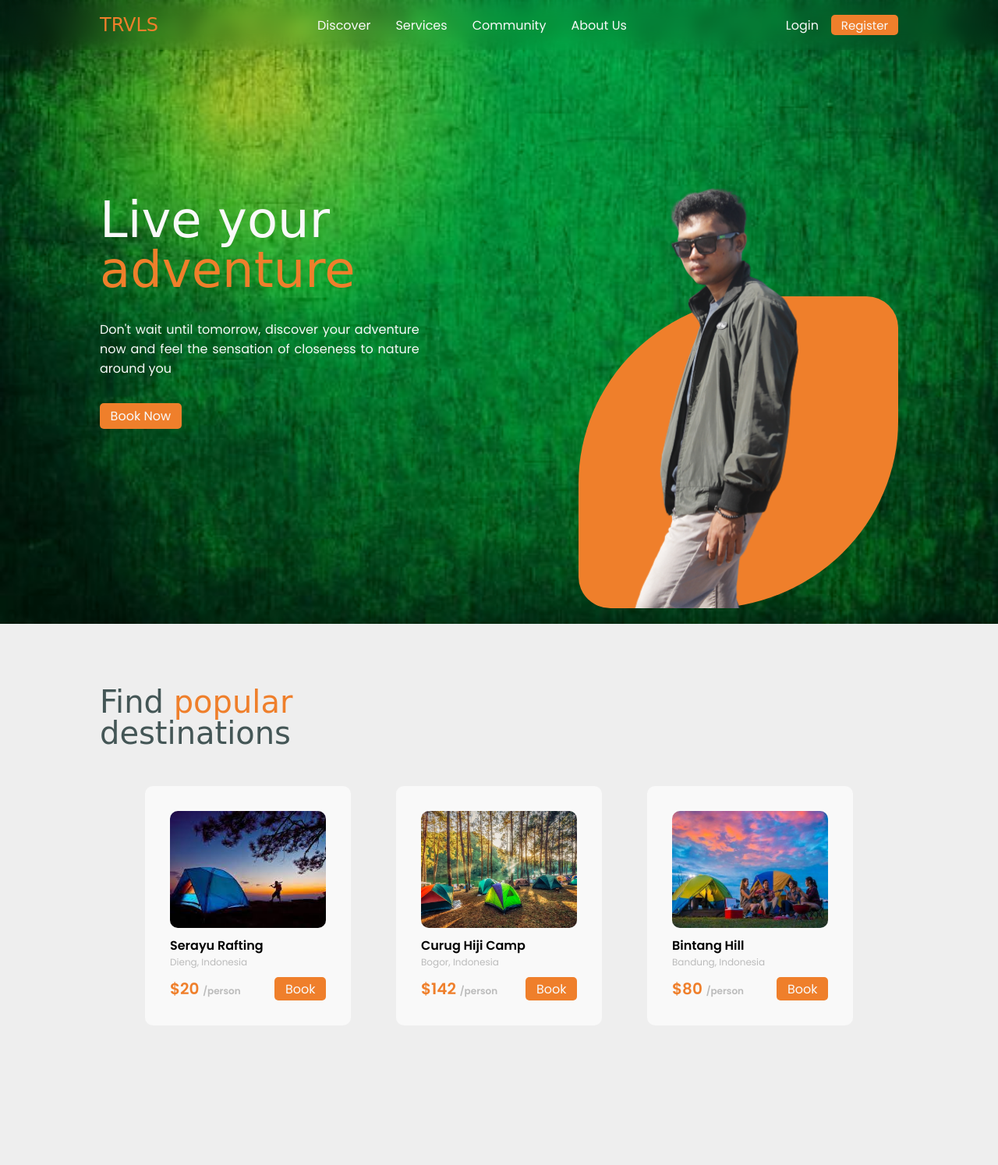
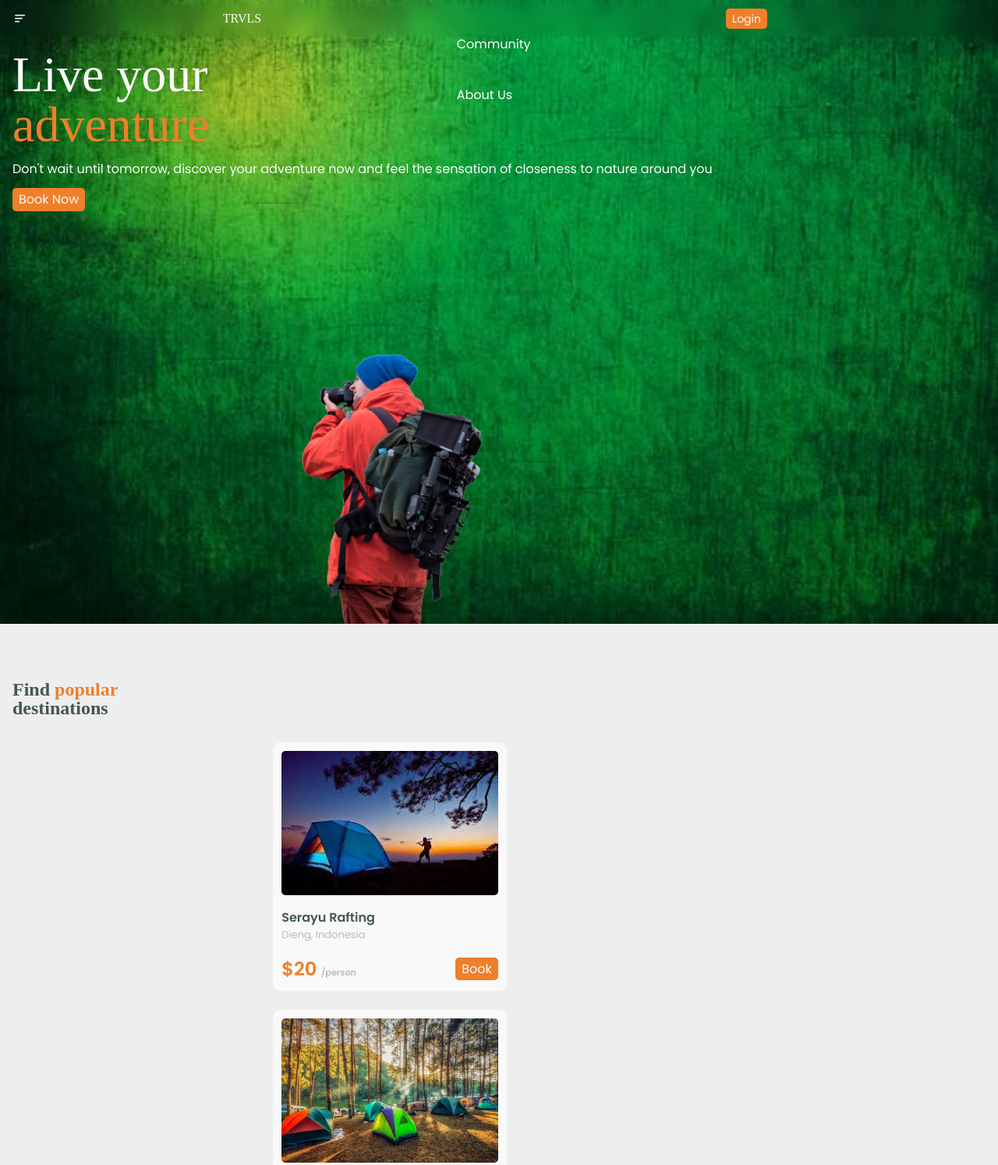
Before and after one commit to faridzwahyu/webstatic-travel, a plain HTML site: page index.html in a window 1280 px wide. Shown: the top 1494 px of the page at 78% size. Drawn offline with nearby package versions, Linux system fonts and the light colour scheme; a web font is replaced by a local one.

Commit message:
Rebuild style

```diff
--- a/css/style.css
+++ b/css/style.css
@@ -1,11 +1,30 @@
 @import url("https://fonts.googleapis.com/css2?family=Bungee+Inline&family=Poppins:wght@400;500;600&display=swap");
 
+/* ==================== VARIABLE ==================== */
 :root {
-   --font-title: "Bungee Inline", cursive;
+   --header: 3rem;
+   --font-title: "Bungee Inline";
    --font-body: "Poppins", sans-serif;
-   --header: 4rem;
+   --color-orange: #ef7f2b;
+   --color-white: #f9f9f9;
+   --color-lightgrey: #bbb;
+   --color-grey: #445656;
+   --font-big: 2.5rem;
+   --font-normal: 0.938rem;
+   --font-small: 0.813rem;
+   --font-smallest: 0.75rem;
 }
 
+@media screen and (min-width: 968px) {
+   :root {
+      --font-big: 4rem;
+      --font-normal: 1rem;
+      --font-small: 0.875rem;
+      --font-smallest: 0.813rem;
+   }
+}
+
+/* ==================== BASE ==================== */
 * {
    margin: 0;
    padding: 0;
@@ -17,21 +36,56 @@ html {
 }
 
 body {
+   margin: var(--header) 0 0 0;
    font-family: var(--font-body);
-   overflow-x: hidden;
+   font-size: var(--font-normal);
+   color: var(--color-grey);
    background-color: #eee;
+}
+
+h1,
+h2,
+h3 {
+   font-family: var(--font-title);
+}
+
+ul {
+   list-style: none;
 }
 
 a {
    text-decoration: none;
-   color: #f9f9f9;
+   color: var(--color-white);
 }
 
-/* HEADER */
+img {
+   max-width: 100%;
+   height: auto;
+   display: block;
+}
+
+/* ==================== CSS CLASS ==================== */
+.section {
+   padding: 4.5rem 0 2.5rem;
+}
+
+.container {
+   max-width: 968px;
+   margin-right: 1rem;
+   margin-left: 1rem;
+}
+
+.grid {
+   display: grid;
+   gap: 1.5rem;
+}
+
+/* ==================== HEADER ==================== */
 .header {
+   width: 100%;
    position: fixed;
    top: 0;
-   width: 100vw;
+   left: 0;
    height: var(--header);
    backdrop-filter: blur(10px);
    z-index: 999;
@@ -39,286 +93,215 @@ a {
 }
 
 .header.solid {
-   background-color: #445656;
-   box-shadow: 0 0 4px rgba(0, 0, 0, 0.5);
+   background-color: var(--color-grey);
 }
 
 .nav {
-   display: flex;
-   justify-content: space-between;
-   align-items: center;
-   width: 80vw;
-   margin: auto;
-   height: 100%;
-}
-
-.nav .menu-button {
-   display: none;
-   font-size: 1.25rem;
-   color: #f9f9f9;
-   cursor: pointer;
-}
-
-.nav-title {
-   font-family: var(--font-title);
-   font-size: 1.5rem;
-   color: #ef7f2b;
-}
-
-.nav-list {
-   list-style: none;
-   display: flex;
-   gap: 2rem;
-}
-
-.nav-button {
-   display: flex;
-   align-items: center;
-   gap: 1rem;
-}
-
-.nav-button a {
-   display: inline-block;
-}
-
-.nav-button a:last-child {
-   background-color: #ef7f2b;
-   padding: 0.1rem 0.8rem;
-   font-size: 0.938rem;
-   border-radius: 5px;
-}
-
-/* MAIN */
-
-/* DISCOVER SECTION */
-.discover {
-   background-image: url("../img/home.jpg");
-   background-size: cover;
-   width: 100vw;
-}
-
-.discover-container {
-   display: flex;
-   align-items: center;
-   justify-content: space-between;
-   width: 80vw;
-   margin: auto;
-   height: 100vh;
-}
-
-.discover-data {
-   width: 40%;
-   display: flex;
-   flex-direction: column;
-   justify-content: center;
-   gap: 2rem;
-}
-
-.discover-title {
-   font-family: var(--font-title);
-   color: #f9f9f9;
-   font-size: 4rem;
-   line-height: 1;
-}
-
-.discover-title span {
-   color: #ef7f2b;
-}
-
-.discover-description {
-   color: #f9f9f9;
-   text-align: justify;
-}
-
-.discover-description a {
-   display: inline-block;
-   background-color: #ef7f2b;
-   color: #f9f9f9;
-   padding: 0.25rem 0.85rem;
-   margin-top: 2rem;
-   border-radius: 5px;
-}
-
-.discover-image {
-   position: relative;
-   width: 40%;
-   height: 400px;
-   right: 0;
-   bottom: -180px;
-   background-color: #ef7f2b;
-   border-radius: 60% 10% 60% 10%;
-}
-
-.discover-image img {
-   position: absolute;
-   width: 100%;
-   height: auto;
-   left: -3rem;
-   bottom: 0;
-   object-fit: cover;
-}
-
-/* SERVICES SECTION */
-.section {
-   height: calc(100vh - 4rem);
-   padding-top: 5rem;
-   width: 80vw;
-   margin: auto;
-}
-
-.services-title {
-   font-family: var(--font-title);
-   font-size: 2.5rem;
-   color: #445656;
-   line-height: 1;
-}
-
-.services-title span {
-   color: #ef7f2b;
-}
-
-.services-container {
-   display: flex;
-   justify-content: space-evenly;
-   flex-wrap: wrap;
-}
-
-.services-data {
-   display: flex;
-   flex-direction: column;
-   background-color: #f9f9f9;
-   padding: 2rem;
-   border-radius: 10px;
-   margin-top: 3rem;
-}
-
-.services-data img {
-   width: 200px;
-   height: 150px;
-   object-fit: cover;
-   border-radius: 10px;
-}
-
-.services-description {
-   padding: 10px 0;
-}
-
-.services-description h4 {
-   font-size: 1rem;
-}
-
-.services-description p {
-   font-size: 0.75rem;
-   color: #bbb;
-}
-
-.services-button {
+   height: var(--header);
    display: flex;
    justify-content: space-between;
    align-items: center;
 }
 
-.services-button .price {
-   font-weight: 600;
-   font-size: 1.25rem;
-   color: #ef7f2b;
+.nav-toggle {
+   font-size: 1.2rem;
+   color: var(--color-white);
+   cursor: pointer;
 }
 
-.services-button .price span {
-   color: #bbb;
-   font-size: 0.75rem;
+.nav-logo {
+   font-family: var(--font-title);
 }
 
-.services-button a {
-   display: block;
-   background-color: #ef7f2b;
-   padding: 0.15rem 0.85rem;
-   border-radius: 5px;
-}
-
-/* MEDIA QUERIES */
 @media screen and (max-width: 768px) {
-   body {
-      font-size: 0.938px;
-   }
-
-   .nav,
-   .discover-container,
-   .section {
-      width: 90vw;
-   }
-
-   .nav .menu-button {
-      display: block;
-   }
-
    .nav-menu {
-      position: absolute;
+      position: fixed;
       top: var(--header);
       left: -100%;
-      width: 100%;
+      width: 75%;
       height: 100vh;
-      background-color: #f9f9f9;
-      transition: all 0.5s ease;
+      background-color: var(--color-grey);
+      box-shadow: 1px 0 8px rgba(0, 0, 0, 0.5);
+      padding: 3rem;
+      transition: 0.4s;
    }
 
    .nav-menu.active {
       left: 0;
    }
+}
 
 .nav-list {
+   display: flex;
    flex-direction: column;
-      text-align: center;
-      margin-top: 2rem;
+   row-gap: 2.5rem;
 }
 
-   .nav-link {
-      padding: 1rem;
-      color: #445656;
+.nav-link:hover {
+   color: var(--color-lightgrey);
 }
 
-   .nav-button {
-      gap: 1rem;
+.nav-login {
+   display: inline-block;
+   font-size: var(--font-small);
+   padding: 0.15rem 0.5rem;
+   border-radius: 5px;
+   background-color: var(--color-orange);
 }
 
-   .nav-button a {
-      font-size: 0.875rem;
+/* ==================== MAIN ==================== */
+
+/* ==================== DISCOVER ==================== */
+.discover-background {
+   position: absolute;
+   top: 0;
+   left: 0;
+   width: 100%;
+   height: 100vh;
 }
 
 .discover-container {
-      flex-direction: column;
-      align-items: flex-end;
-      justify-content: center;
+   position: relative;
+   height: calc(100vh - var(--header));
 }
 
 .discover-data {
-      width: 100%;
-      height: 100%;
+   padding-top: 1rem;
+   color: var(--color-white);
 }
 
 .discover-title {
-      font-size: 2rem;
+   font-family: var(--font-title);
+   font-size: var(--font-big);
+   line-height: 1;
+   margin-bottom: 0.75rem;
+}
+
+.discover-title span {
+   color: var(--color-orange);
+}
+
+.discover-desc {
+   margin-bottom: 0.75rem;
+}
+
+.discover-button {
+   display: inline-block;
+   padding: 0.15rem 0.5rem;
+   border-radius: 5px;
+   background-color: var(--color-orange);
 }
 
 .discover-image {
-      width: 300px;
-      height: 600px;
-      bottom: -40px;
-      right: 0;
+   width: 260px;
+   justify-self: center;
+   align-self: end;
 }
 
-   .discover-image img {
-      width: 300px;
-      left: -1.5rem;
+/* ==================== SERVICES ==================== */
+.services-title {
+   line-height: 1;
 }
 
-   .services-title {
-      font-size: 1.5rem;
-   }
+.services-title span {
+   color: var(--color-orange);
 }
 
-@media screen and (max-width: 480px) {
-   body {
-      font-size: 0.813rem;
+.services-data {
+   margin-top: 2rem;
+   justify-items: center;
 }
+
+.services-item {
+   width: 300px;
+   padding: 0.7rem;
+   border-radius: 10px;
+   background-color: var(--color-white);
 }
+
+.services-item img {
+   width: 100%;
+   border-radius: 5px;
+   margin-bottom: 1rem;
+}
+
+.services-item p {
+   font-size: var(--font-smallest);
+   color: var(--color-lightgrey);
+   margin-bottom: 1rem;
+}
+
+.label {
+   display: flex;
+   justify-content: space-between;
+   align-items: center;
+}
+
+.label .price {
+   font-weight: 600;
+   font-size: 1.5rem;
+   color: var(--color-orange);
+}
+
+.label .price span {
+   font-size: 0.7rem;
+   color: var(--color-lightgrey);
+}
+
+.label a {
+   display: inline-block;
+   padding: 0.15rem 0.5rem;
+   border-radius: 5px;
+   background-color: var(--color-orange);
+}
+
+/* COMMUNITY */
+.community-container {
+}
+
+.community-container img {
+   width: 300px;
+   justify-self: center;
+}
+
+.community-content {
+}
+
+.community-content .title {
+   line-height: 1;
+   margin-bottom: 1rem;
+}
+
+.community-content .title span {
+   color: var(--color-orange);
+}
+
+.community-content .description {
+   margin-bottom: 1rem;
+}
+
+.community-content .status {
+   display: flex;
+   justify-content: space-around;
+}
+
+.status-item {
+   background-color: var(--color-white);
+   padding: 1rem;
+   border-radius: 5px;
+}
+
+.status-item span {
+   display: block;
+   width: 80px;
+}
+
+.status-item span:first-child {
+   color: var(--color-orange);
+   font-family: var(--font-title);
+   font-size: 1rem;
+}
+
+.status-item span:last-child {
+   font-size: 0.75rem;
+}
--- a/index.html
+++ b/index.html
@@ -11,9 +11,9 @@
    <body>
       <header class="header" id="header">
          <nav class="nav container">
-            <i class="bx bx-menu-alt-left menu-button"></i>
-            <a href="#" class="nav-title">TRVLS</a>
-            <div class="nav-menu">
+            <i class="bx bx-menu-alt-left nav-toggle"></i>
+            <a href="#" class="nav-logo">TRVLS</a>
+            <div class="nav-menu" id="nav-menu">
                <ul class="nav-list">
                   <li class="nav-item"><a href="#discover" class="nav-link">Discover</a></li>
                   <li class="nav-item"><a href="#services" class="nav-link">Services</a></li>
@@ -21,10 +21,7 @@
                   <li class="nav-item"><a href="#aboutus" class="nav-link">About Us</a></li>
                </ul>
             </div>
-            <div class="nav-button">
-               <a href="#">Login</a>
-               <a href="#">Register</a>
-            </div>
+            <a href="#" class="nav-login">Login</a>
          </nav>
       </header>
 
@@ -32,55 +29,85 @@
       <main>
          <!-- DISCOVER -->
          <section class="discover" id="discover">
-            <div class="discover-container">
+            <img src="img/home.jpg" class="discover-background" />
+
+            <div class="discover-container container grid">
                <div class="discover-data">
                   <div class="discover-title">Live your<br /><span>adventure</span></div>
-                  <div class="discover-description">
-                     <p>Don't wait until tomorrow, discover your adventure now and feel the sensation of closeness to nature around you</p>
-                     <a href="#services">Book Now</a>
+                  <p class="discover-desc">Don't wait until tomorrow, discover your adventure now and feel the sensation of closeness to nature around you</p>
+                  <a href="#services" class="discover-button">Book Now</a>
                </div>
-               </div>
-               <div class="discover-image">
-                  <img src="img/profil.png" alt="" />
-               </div>
+
+               <img src="img/discover.png" class="discover-image" />
             </div>
          </section>
 
          <!-- SERVICES -->
          <section class="services section" id="services">
-            <div class="services-title">Find <span>popular</span><br />destinations</div>
-            <div class="services-container">
-               <div class="services-data">
-                  <img src="img/image1.jpg" alt="" />
-                  <div class="services-description">
+            <div class="services-container container">
+               <h1 class="services-title">Find <span>popular</span><br />destinations</h1>
+
+               <div class="services-data grid">
+                  <div class="services-item">
+                     <img src="img/image1.jpg" />
                      <h4>Serayu Rafting</h4>
                      <p>Dieng, Indonesia</p>
-                  </div>
-                  <div class="services-button">
-                     <div class="price">$20 <span>/person</span></div>
+                     <div class="label">
+                        <span class="price">$20 <span>/person</span></span>
                         <a href="">Book</a>
                      </div>
                   </div>
-               <div class="services-data">
-                  <img src="img/image2.jpg" alt="" />
-                  <div class="services-description">
+
+                  <div class="services-item">
+                     <img src="img/image2.jpg" />
                      <h4>Curug Hiji Camp</h4>
                      <p>Bogor, Indonesia</p>
-                  </div>
-                  <div class="services-button">
-                     <div class="price">$142 <span>/person</span></div>
+                     <div class="label">
+                        <span class="price">$142 <span>/person</span></span>
                         <a href="">Book</a>
                      </div>
                   </div>
-               <div class="services-data">
-                  <img src="img/image3.jpg" alt="" />
-                  <div class="services-description">
+
+                  <div class="services-item">
+                     <img src="img/image3.jpg" />
                      <h4>Bintang Hill</h4>
                      <p>Bandung, Indonesia</p>
+                     <div class="label">
+                        <span class="price">$80 <span>/person</span></span>
+                        <a href="">Book</a>
                      </div>
-                  <div class="services-button">
-                     <div class="price">$80 <span>/person</span></div>
-                     <a href="">Book</a>
+                  </div>
+               </div>
+            </div>
+         </section>
+
+         <!-- COMMUNITY -->
+         <section class="community section" id="community">
+            <div class="community-container container grid">
+               <img src="img/community.png" />
+
+               <div class="community-content">
+                  <h1 class="title">Our <span>stories</span> with <br />adventurers</h1>
+
+                  <p class="description">
+                     We are experienced in bringing adventurers to start their journey. All outdoor destinations in the world are our specialties. <br />
+                     <br />
+                     So don't hesitate to start your adventure right now, nature has already called you !
+                  </p>
+
+                  <div class="status">
+                     <div class="status-item">
+                        <span>12k+</span>
+                        <span>Success Journey</span>
+                     </div>
+                     <div class="status-item">
+                        <span>16+</span>
+                        <span>Awards Wining</span>
+                     </div>
+                     <div class="status-item">
+                        <span>20+</span>
+                        <span>Years Of Experience</span>
+                     </div>
                   </div>
                </div>
             </div>
--- a/js/script.js
+++ b/js/script.js
@@ -1,5 +1,5 @@
 const menu = document.querySelector(".nav-menu");
-const menuToggle = document.querySelector(".menu-button");
+const menuToggle = document.querySelector(".nav-toggle");
 const links = document.querySelectorAll(".nav-link");
 const header = document.querySelector(".header");
 
@@ -14,9 +14,7 @@ links.forEach((link) => {
 });
 
 window.addEventListener("scroll", () => {
-   const scrollY = window.pageYOffset;
-
-   if (scrollY > 500) {
+   if (this.scrollY >= 500) {
       header.classList.add("solid");
    } else {
       header.classList.remove("solid");
```
Also changed, not shown: img/community.png (added), img/discover.png (added), img/profil.png (deleted). Lines whose indentation alone changed are shown as unchanged.
